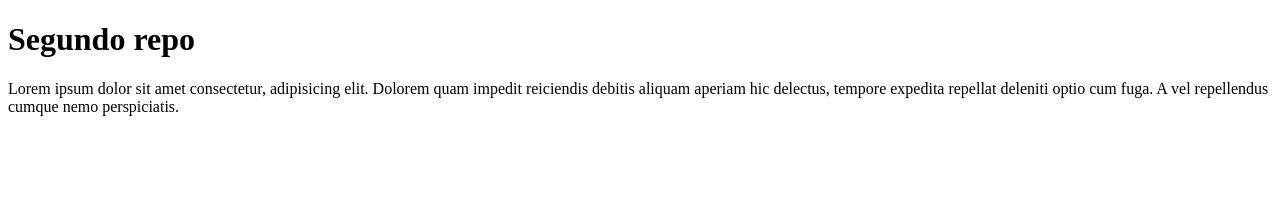
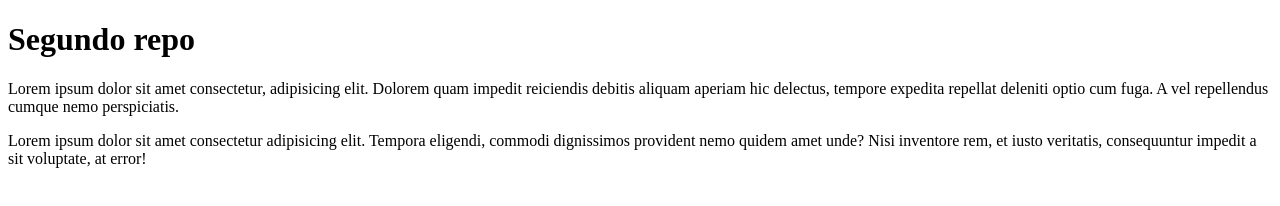
Before and after one commit to Rodrigomdiaz92/segundo-repo, a plain HTML site: page index.html in a window 1280 px wide. Drawn offline with Linux system fonts and the light colour scheme.

Commit message:
parrafo nuevo

```diff
--- a/index.html
+++ b/index.html
@@ -14,5 +14,10 @@
       repellat deleniti optio cum fuga. A vel repellendus cumque nemo
       perspiciatis.
     </p>
+    <p>
+      Lorem ipsum dolor sit amet consectetur adipisicing elit. Tempora eligendi,
+      commodi dignissimos provident nemo quidem amet unde? Nisi inventore rem,
+      et iusto veritatis, consequuntur impedit a sit voluptate, at error!
+    </p>
   </body>
 </html>
```
